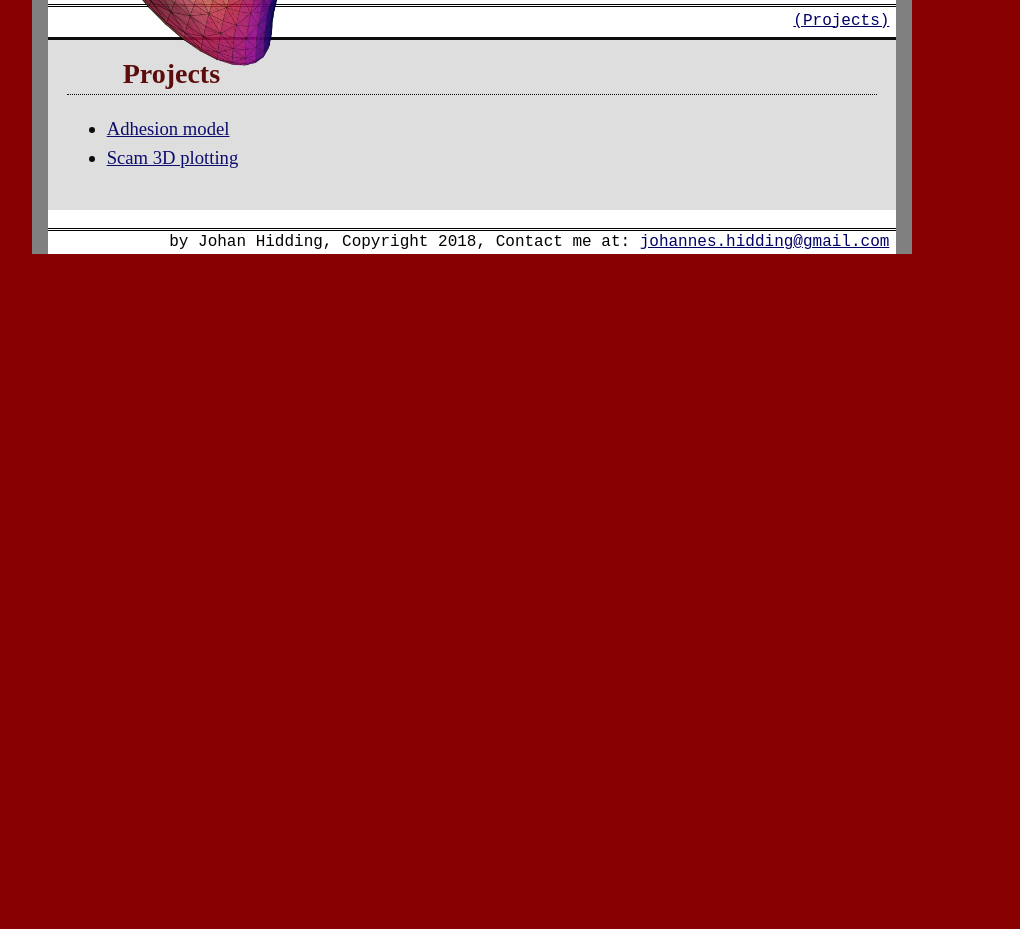
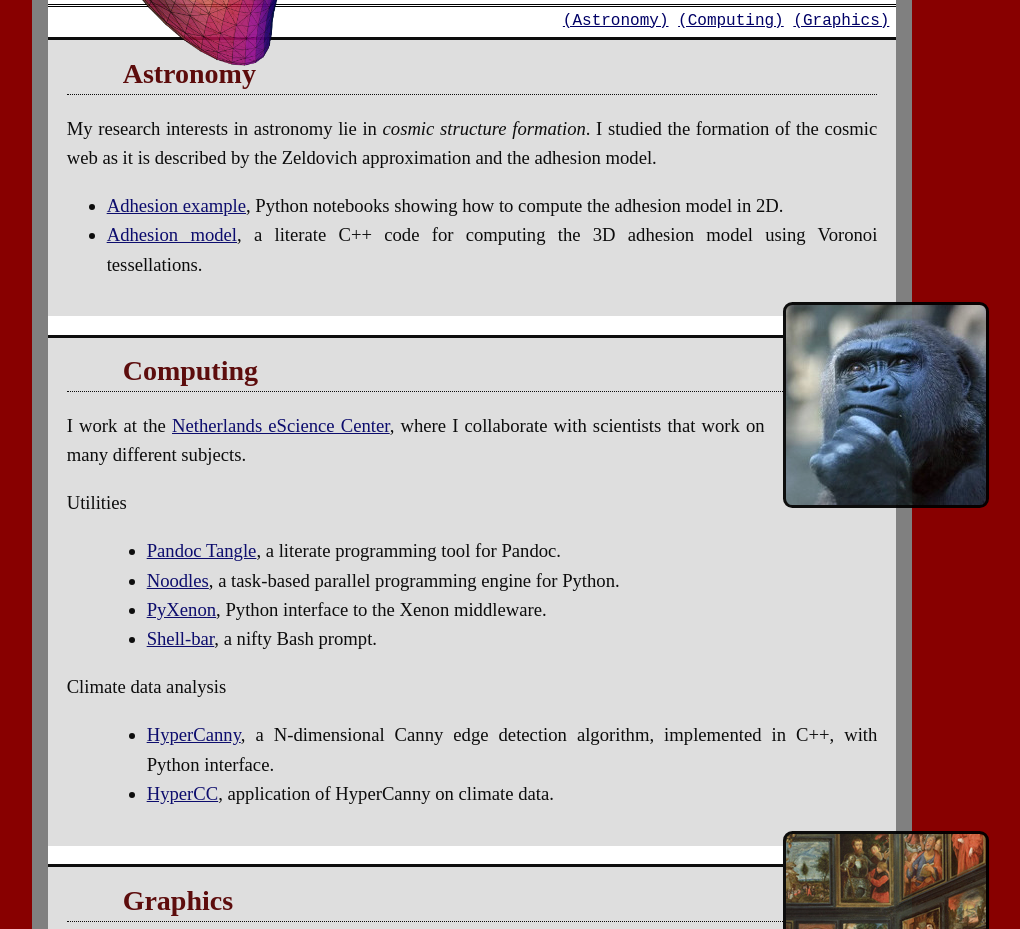
Before and after one commit to jhidding/jhidding.github.io, a plain HTML site: page index.html in a window 1280 px wide. Shown: the part 203-1132 px from the top of the page, without its empty margins (168-1188 px from the left). Before the commit the page ends 800 px from the top, so only its background shows below. Drawn offline with Linux system fonts and the light colour scheme; a web font is replaced by a local one.

Commit message:
supply content

```diff
--- a/index.html
+++ b/index.html
@@ -7,6 +7,7 @@
         <meta http-equiv="Content-Type" content="text/html; charset=ISO-8859-1">
         <meta name="author" content="Johan Hidding">
         <link type="text/css" rel="stylesheet" href="style.css">
+        <link href="https://fonts.googleapis.com/css?family=GFS+Didot" rel="stylesheet">
     </head>
 
     <body> <div id="centred-content">
@@ -15,15 +16,45 @@
             Johan Hidding's github pages
             </div> </span></div>
         <div id="navigation">
-			<a href="#projects">(Projects)</a>
+            <a href="#astronomy">(Astronomy)</a>
+            <a href="#computing">(Computing)</a>
+            <a href="#graphics">(Graphics)</a>
         </div>
-		<div class="block">
-			<a id="projects"><h2>Projects</h2></a>
+        <div class="block" id="astronomy">
+            <a id="astronomy"><h2>Astronomy</h2></a> <!--<div class="illustration"></div>-->
+            <p>My research interests in astronomy lie in <i>cosmic structure formation</i>. I studied the formation of the cosmic web as it is described by the Zeldovich approximation and the adhesion model.</p>
             <ul>
-				<li> <a href="https://jhidding.github.io/adhesion-code/">Adhesion model</a> </li>
-				<li> <a href="https://jhidding.github.io/scam/">Scam 3D plotting</a> </li>
+                <li> <a href="https://github.com/jhidding/adhesion-example/">Adhesion example</a>, Python notebooks showing how to compute the adhesion model in 2D.</li>
+                <li> <a href="https://jhidding.github.io/adhesion-code/">Adhesion model</a>, a literate C++ code for computing the 3D adhesion model using Voronoi tessellations.</li>
             </ul>
         </div>
+        <div class="block" id="computing">
+            <a id="computing"><h2>Computing</h2></a><div class="illustration"></div>
+            <p>I work at the <a href="http://esciencecenter.nl">Netherlands eScience Center</a>, where I collaborate with scientists that work on many different subjects.</p>
+            <dl>
+                <dt>Utilities</dt>
+                <dd><ul>
+                    <li> <a href="https://github.com/jhidding/pd-tangle">Pandoc Tangle</a>, a literate programming tool for Pandoc.</li>
+                    <li> <a href="https://github.com/nlesc/noodles">Noodles</a>, a task-based parallel programming engine for Python.</li>
+                    <li> <a href="https://github.com/nlesc/pyxenon">PyXenon</a>, Python interface to the Xenon middleware.</li>
+                    <li> <a href="https://github.com/jhidding/shell-bar">Shell-bar</a>, a nifty Bash prompt.</li>
+                </ul></dd>
+                <dt>Climate data analysis</dt>
+                <dd><ul>
+                    <li> <a href="https://github.com/abrupt-climate/hyper-canny">HyperCanny</a>, a N-dimensional Canny edge detection algorithm, implemented in C++, with Python interface.</li>
+                    <li> <a href="https://github.com/abrupt-climate/hypercc">HyperCC</a>, application of HyperCanny on climate data.</li>
+                </ul></dd>
+            </dl>
+        </div>
+        <div class="block" id="graphics">
+            <a id="graphics"><h2>Graphics</h2></a><div class="illustration"></div>
+            <p>I enjoy making fancy graphics.</p>
+            <ul>
+                <li> <a href="https://jhidding.github.io/scam/">Scam 3D plotting</a>, a toolkit for making 3D vector graphics.</li>
+                <li> <a href="https://github.com/jhidding/contouring">Contouring</a>, a C++ library for creating filled contours and plotting them a Cairo surface. Includes a Guile interface.</li>
+            </ul>
+        </div>
+
         <address>
         by Johan Hidding, Copyright 2018, Contact me at:
         <!--EScrambled Email Address Code-->
--- a/style.css
+++ b/style.css
@@ -139,17 +139,17 @@ h2
 	height: 200px;
 }
 
-#why .illustration
+#computing .illustration
 {
 	background: url('gorilla.jpg');
 }
 
-#state .illustration
+#not-currently-used .illustration
 {
 	background: url('butterfly.jpg');
 }
 
-#gallery .illustration
+#graphics .illustration
 {
 	background: url('kunstkamer.jpg');
 }
```
Also changed, not shown: 1 other file. Lines whose indentation alone changed are shown as unchanged.
